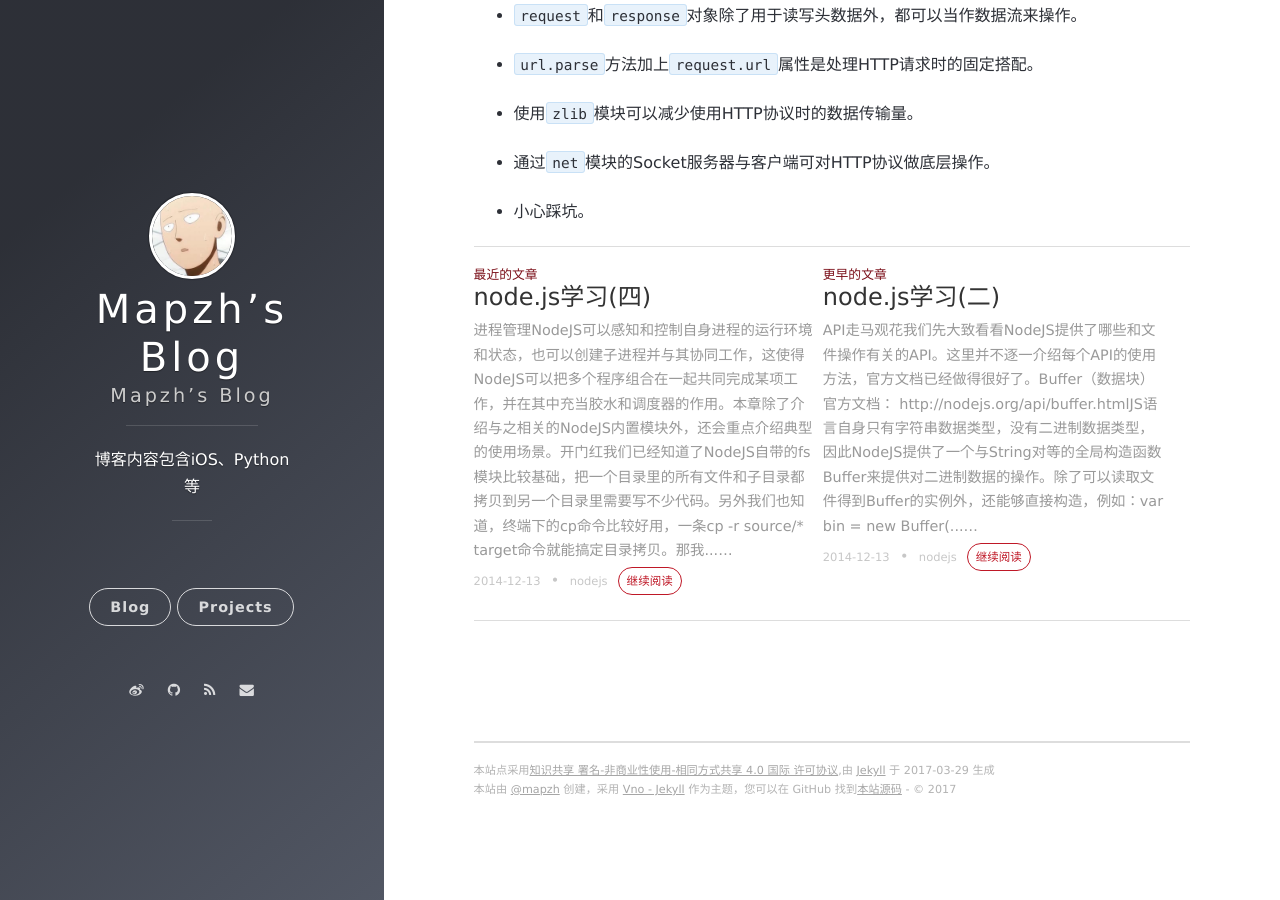
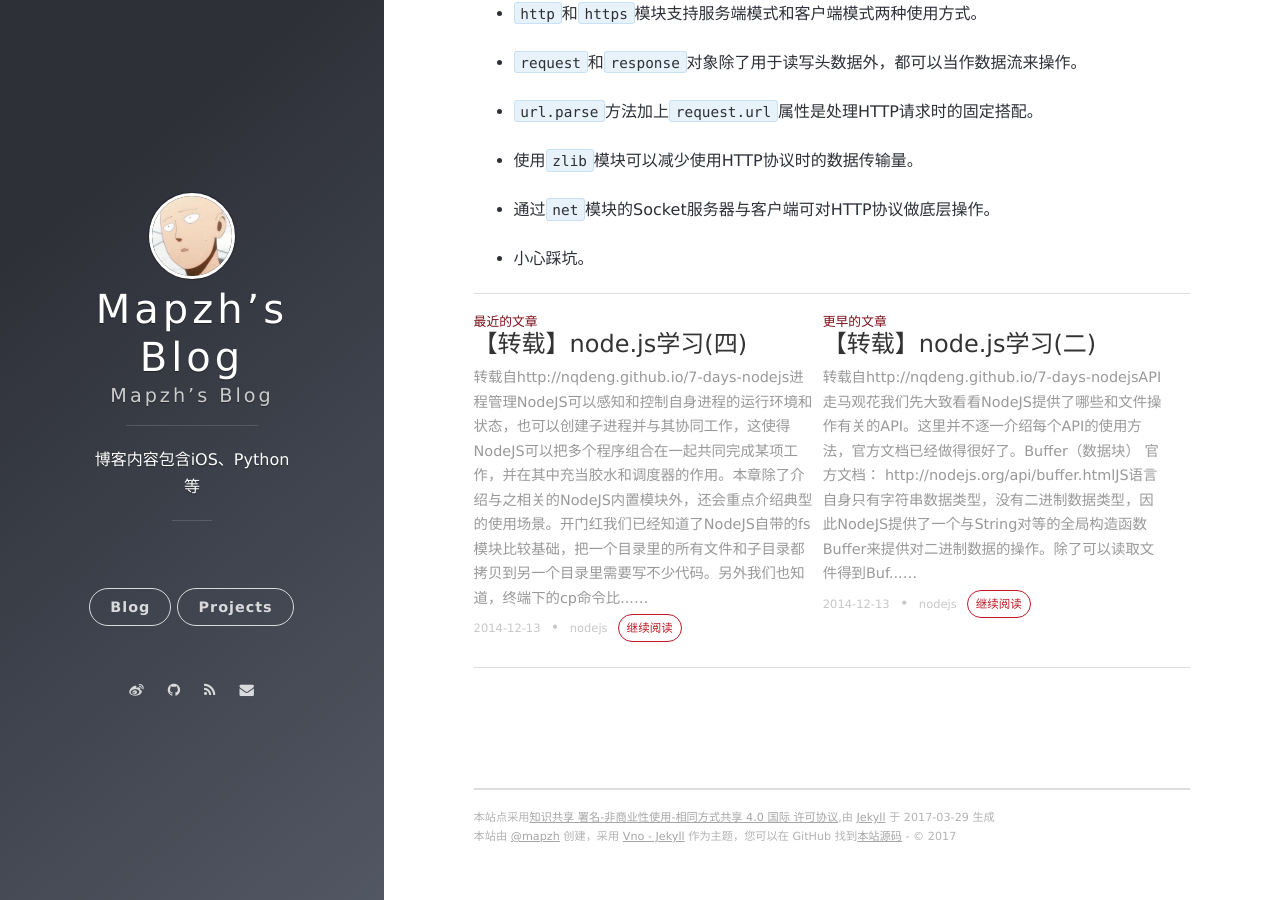
Before and after one commit to mapzh/jekyll-blog, a Jekyll site: the page built from _posts/2014-12-13-nodejs-http.md, in a window 1280 px wide and 900 px high, scrolled down 10127 px. Built offline with Jekyll 4.4.1, drawn with Linux system fonts in a browser that asks for light colours; nearby versions of some CDN libraries; comment, search, counter and statistics services are not loaded; some of the changed text lies outside the part shown.

Commit message:
blogs auto commit

```diff
--- a/_posts/2014-12-13-nodejs-2.md
+++ b/_posts/2014-12-13-nodejs-2.md
@@ -1,10 +1,13 @@
 ---
 layout: post
-title: node.js学习(二)
+title: 【转载】node.js学习(二)
 date: 2014-12-13 14:11
 categories: []
 tags: nodejs
 ---
+
+转载自[http://nqdeng.github.io/7-days-nodejs](http://nqdeng.github.io/7-days-nodejs)
+
 ### API走马观花
 我们先大致看看NodeJS提供了哪些和文件操作有关的API。这里并不逐一介绍每个API的使用方法，官方文档已经做得很好了。
 #### Buffer（数据块）
--- a/_posts/2014-12-13-nodejs-4.md
+++ b/_posts/2014-12-13-nodejs-4.md
@@ -1,10 +1,13 @@
 ---
 layout: post
-title: node.js学习(四)
+title: 【转载】node.js学习(四)
 date: 2014-12-13 14:23
 categories: []
 tags: nodejs
 ---
+
+转载自[http://nqdeng.github.io/7-days-nodejs](http://nqdeng.github.io/7-days-nodejs)
+
 ## 进程管理
 
 NodeJS可以感知和控制自身进程的运行环境和状态，也可以创建子进程并与其协同工作，这使得NodeJS可以把多个程序组合在一起共同完成某项工作，并在其中充当胶水和调度器的作用。本章除了介绍与之相关的NodeJS内置模块外，还会重点介绍典型的使用场景。
--- a/_posts/2014-12-13-nodejs-http.md
+++ b/_posts/2014-12-13-nodejs-http.md
@@ -1,10 +1,13 @@
 ---
 layout: post
-title: node.js学习(HTTP)
+title: 【转载】node.js学习(HTTP)
 date: 2014-12-13 14:18
 categories: []
 tags: nodejs
 ---
+
+转载自[http://nqdeng.github.io/7-days-nodejs](http://nqdeng.github.io/7-days-nodejs)
+
 ### API走马观花
 我们先大致看看NodeJS提供了哪些和网络操作有关的API。这里并不逐一介绍每个API的使用方法，官方文档已经做得很好了。
 #### HTTP
```
Also changed, not shown: other parts of _posts/2014-12-13-nodejs-4.md (+0 -3 lines), _posts/2014-12-13-nodejs-1.md (+7 -4 lines).
